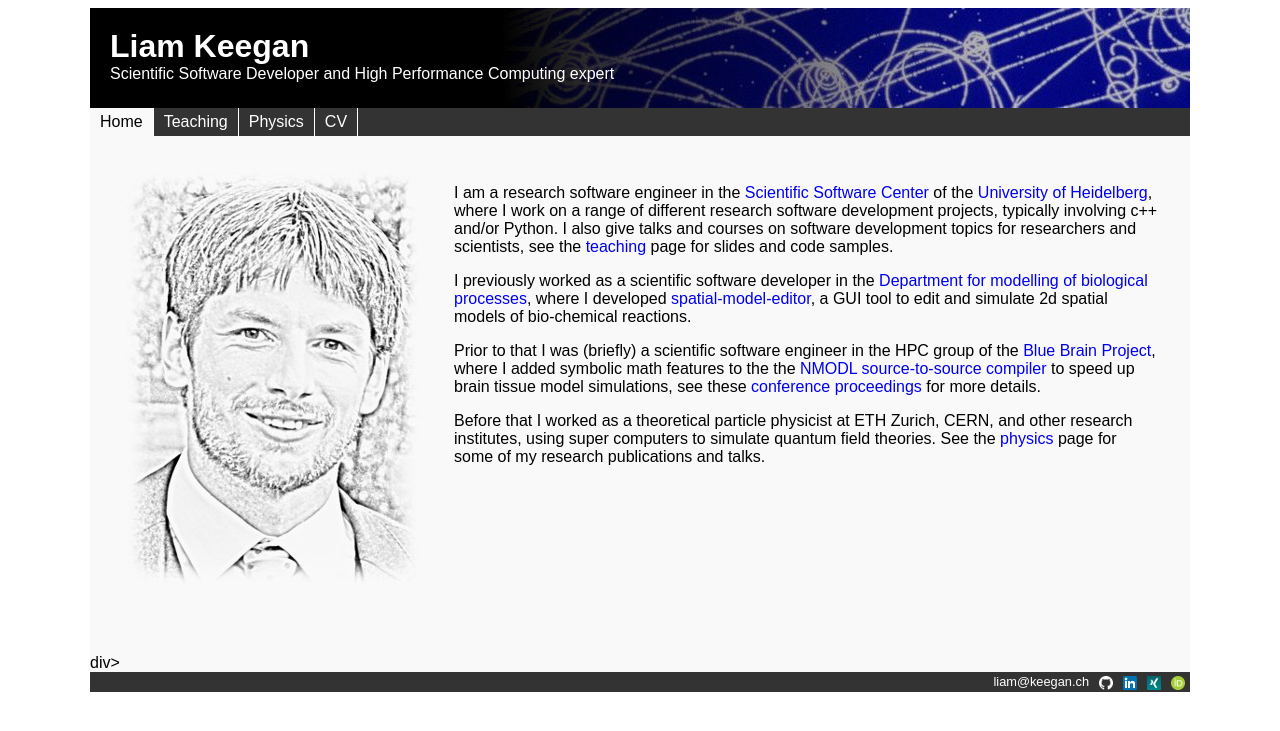
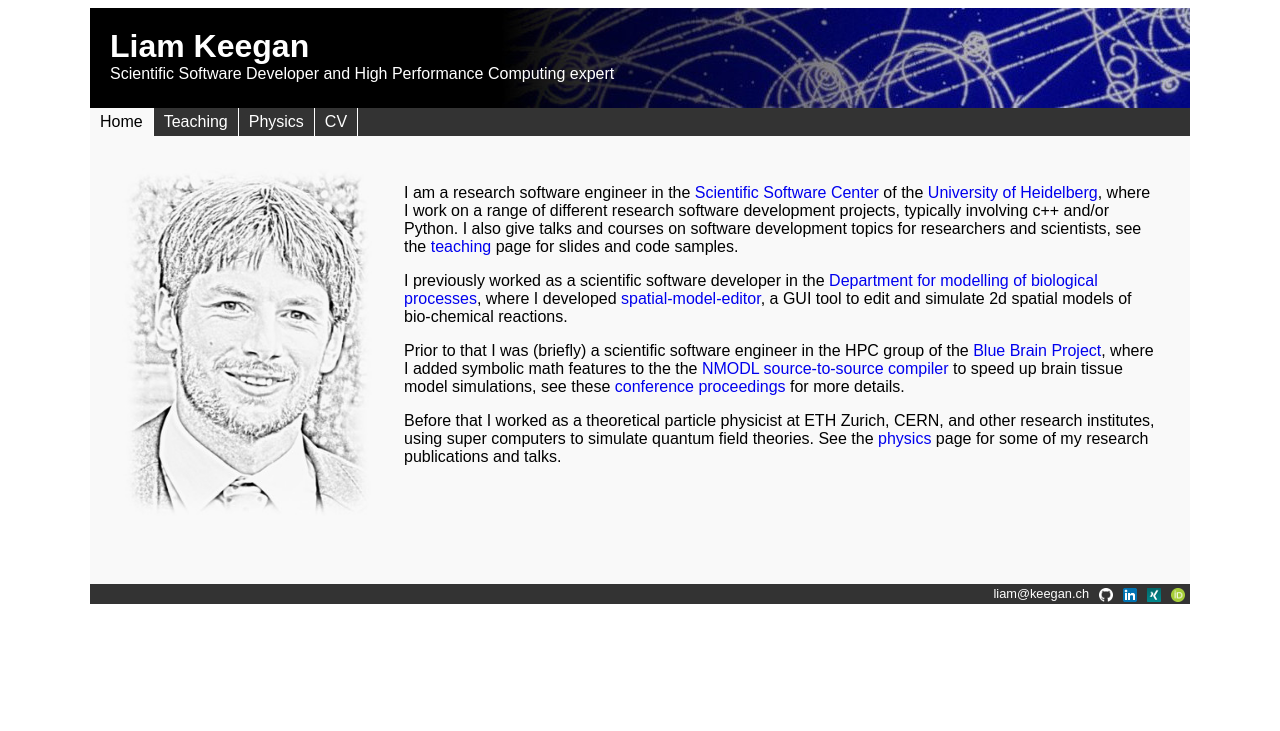
Before and after one commit to lkeegan/lkeegan.github.io, a Jekyll site: the page built from index.html, in a window 1280 px wide. Shown: the top 731 px of the page. Built offline with Jekyll 4.4.1, drawn with Linux system fonts in a browser that asks for light colours.

Commit message:
fix typo

```diff
--- a/_layouts/default.html
+++ b/_layouts/default.html
@@ -57,7 +57,6 @@ navbar_pages:
         {% endif %}
         <div id="txt">{{ content }}</div>
       </div>
-      div>
       <div id="footer">
         <a href="https://orcid.org/0000-0002-0654-4979"
           ><img src="imgs/ORCID.png" alt="ORCID" width="14px"
--- a/css/layout.css
+++ b/css/layout.css
@@ -69,8 +69,8 @@
 
 @media screen and (min-width: 768px) {
   #pic {
-    width: 30%;
-    max-width: 300px;
+    width: 25%;
+    max-width: 250px;
     float: left;
     padding: 1em;
   }
```
